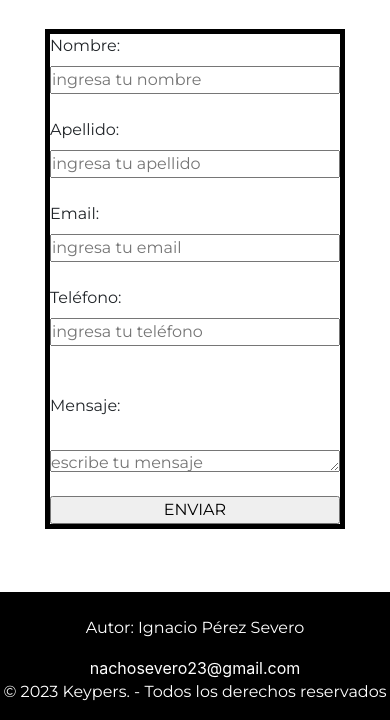
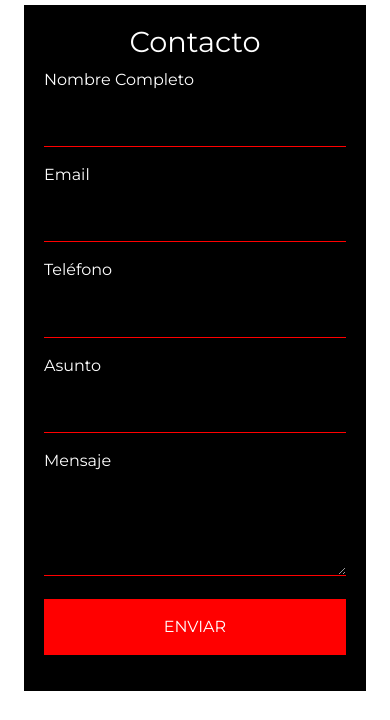
Before and after one commit to nachosevero/MiproyectoenCoderHouse, a plain HTML site: page pages/contacto.html in a window 390 px wide. Shown: the part 124-844 px from the top of the page. Drawn offline with nearby package versions, Linux system fonts and the light colour scheme; grey boxes are pictures that could not be loaded.

Commit message:
agrego formulario responsive para contacto

```diff
--- a/pages/contacto.html
+++ b/pages/contacto.html
@@ -23,20 +23,39 @@
         </nav>
     </header>
     <section>
-        <h1 class="fondoh">¡Contáctate con nosotros!</h1><br>
-        <form action="" method="post" enctype="application/x-www-form-urlencoded" class="formcont">
-        <label for="nombre">Nombre:</label>
-        <input type="text" name="nombre" id="nombre" placeholder="ingresa tu nombre"><br>
-        <label for="apellido">Apellido:</label>
-        <input type="text" name="apellido" id="apellido" placeholder="ingresa tu apellido"><br>
-        <label for="email">Email:</label>
-        <input type="email" name="email" id="email" placeholder="ingresa tu email"><br>
-        <label for="teléfono">Teléfono:</label>
-        <input type="text" name="teléfono" id="teléfono" placeholder="ingresa tu teléfono"><br>
-        <br><label for="mensaje">Mensaje:</label><br>
-        <textarea name="mensaje" id="mensaje" cols="30" rows="10" placeholder="escribe tu mensaje"></textarea><br>
-        <input type="submit" value="ENVIAR">
-        </form>
+        <div class="contenido">
+            <h1 class="fondoh">¡Contáctate con nosotros!</h1>
+            <div class="contacto-wrapper">
+                <div class="contacto-form">
+                    <h3 class="contah3">Contacto</h3>
+                    <form action="">
+                        <p>
+                            <label for="nombre-completo">Nombre Completo</label>
+                            <input type="text" name="nombre-completo" id="nombre-completo">
+                        </p>
+                        <p>
+                            <label for="email">Email</label>
+                            <input type="email" name="email" id="email">
+                        </p>
+                        <p>
+                            <label for="telefono">Teléfono</label>
+                            <input type="telefono" name="telefono" id="telefono">
+                        </p>
+                        <p>
+                            <label for="asunto">Asunto</label>
+                            <input type="text" name="asunto" id="asunto">
+                        </p>
+                        <p>
+                            <label for="mensaje">Mensaje</label>
+                            <textarea name="mensaje" id="mensaje" rows="3"></textarea>
+                        </p>
+                        <p>
+                            <button type="submit">Enviar</button>
+                        </p>
+                    </form>
+                </div>
+            </div>
+        </div>
     </section>
     <br>
     <footer><br>
--- a/styles/style.css
+++ b/styles/style.css
@@ -77,22 +77,6 @@ h2.centro{
     display: flex;
     justify-content: center;
 }
-form{
-    height: 300px;
-    width: 300px;
-    border: 5px solid black;
-    margin: 0 auto;
-    display: grid;
-    font-family: 'Montserrat', sans-serif;
-}
-.iniciarsesion{
-    text-align: center;
-    font-family: 'Montserrat', sans-serif;
-}
-form.formcont{
-    width: 300px;
-    height: 500px;
-}
 .servicios{
     font-family: 'Bebas Neue', cursive;
     font-size: 40px;
@@ -153,3 +137,46 @@ img.productos{
     margin-left: 19px;
     font-size: 35px;
 }
+div.contacto-wrapper{
+    color: white;
+    font-family: 'Montserrat', sans-serif;
+    padding: 0 1.5em;
+
+}
+.content{
+    max-width: 1170px;
+    margin-left: auto;
+    margin-right: auto;
+    padding: 1.5em;
+}
+.contah3{
+    text-align: center;
+    font-size: 1.8em;
+}
+div.contacto-form{
+    background: black;
+    padding: 20px;
+}
+.contacto-form form button,
+.contacto-form form input,
+.contacto-form form textarea {
+    width: 100%;
+    padding: .7em;
+    border: none;
+    background: none;
+    border-bottom: 1px solid red;
+    outline: 0;
+    color: white;
+}
+.contacto-form form button{
+    background: red;
+    border: 0;
+    text-transform: uppercase;
+    padding: 1em;
+}
+@media (min-width: 800px) {
+    div.contacto-wrapper{
+        margin-left: 30%;
+        margin-right: 30%;
+    }
+}
```
Also changed, not shown: index.html (+1 -0 lines).
